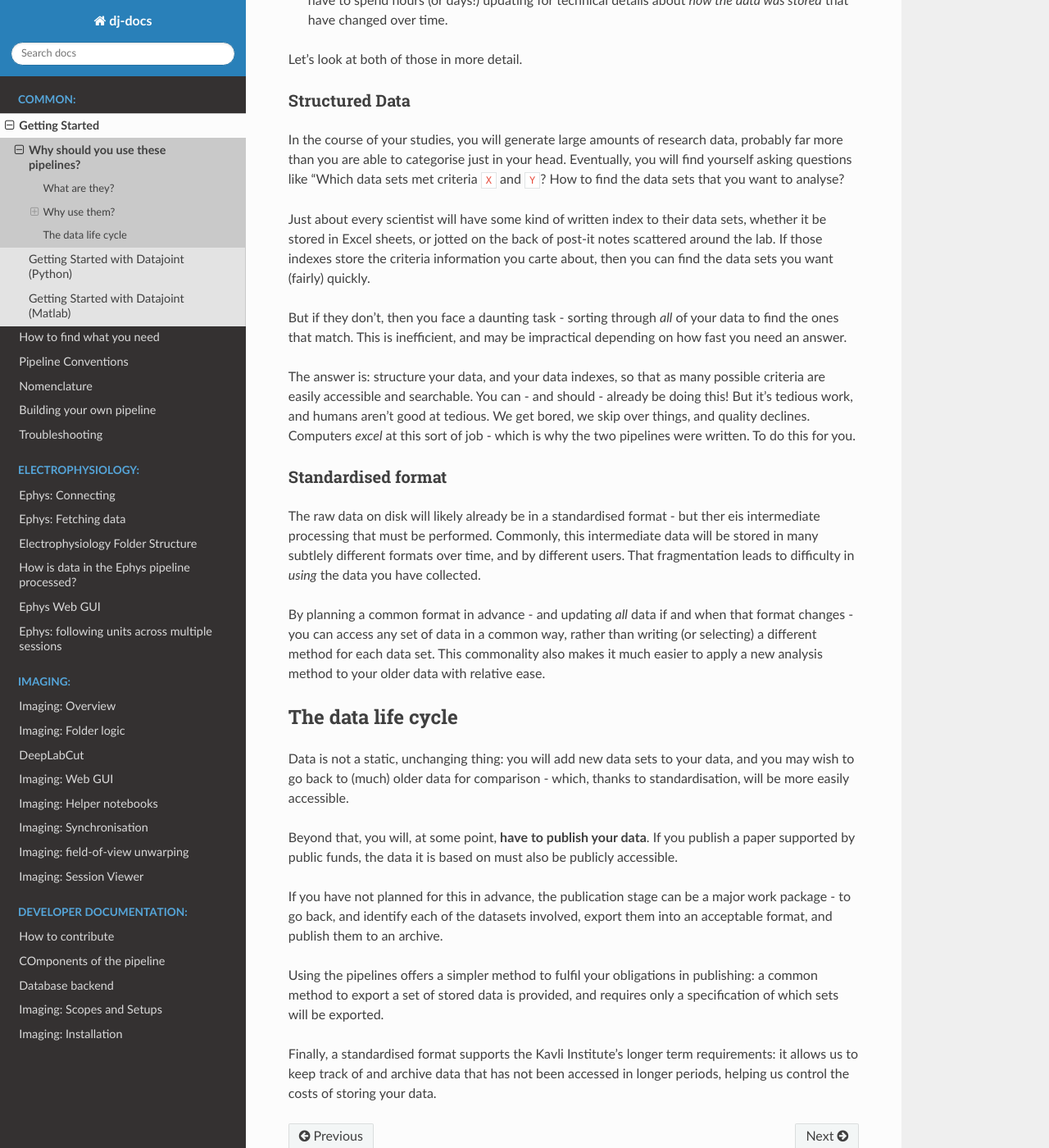
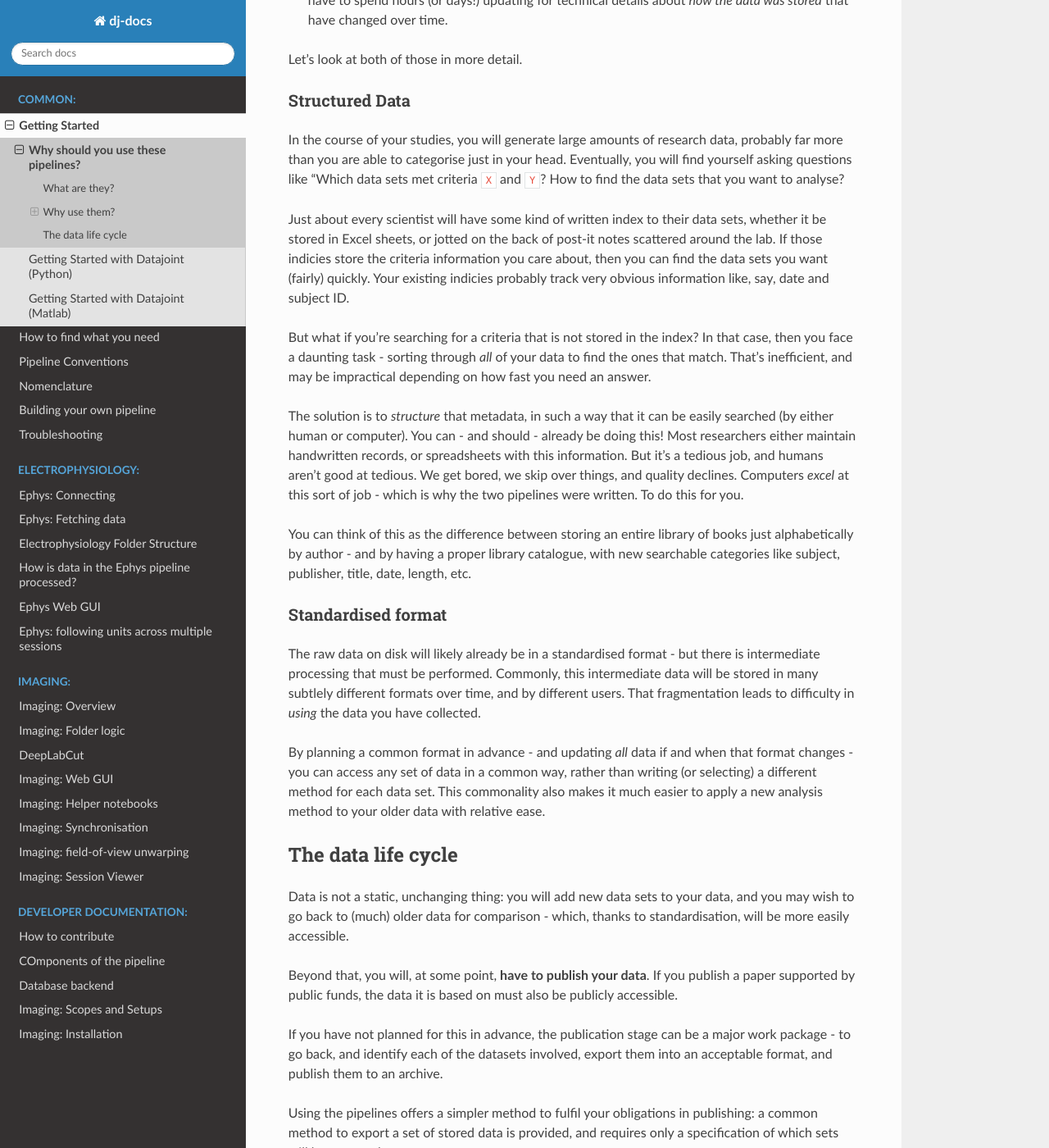
Before and after one commit to kavli-ntnu/dj-docs, a Sphinx documentation site: the page built from docs/common/getting_started/why.md, in a window 1280 px wide and 1400 px high, scrolled down 1627 px. Shown: the whole window at 82% size. Built offline with Sphinx 7.4.7 and the Read the Docs theme 2.0.0, drawn with Linux system fonts in a browser that asks for light colours.

Commit message:
Update why.md

```diff
--- a/docs/common/getting_started/why.md
+++ b/docs/common/getting_started/why.md
@@ -53,15 +53,18 @@
 
 In the course of your studies, you will generate large amounts of research data, probably far more than you are able to categorise just in your head. Eventually, you will find yourself asking questions like "Which data sets met criteria `X` and `Y`? How to find the data sets that you want to analyse?
 
-Just about every scientist will have some kind of written index to their data sets, whether it be stored in Excel sheets, or jotted on the back of post-it notes scattered around the lab. If those indexes store the criteria information you carte about, then you can find the data sets you want (fairly) quickly.
+Just about every scientist will have some kind of written index to their data sets, whether it be stored in Excel sheets, or jotted on the back of post-it notes scattered around the lab. If those indicies store the criteria information you care about, then you can find the data sets you want (fairly) quickly. Your existing indicies probably track very obvious information like, say, date and subject ID.
 
-But if they don't, then you face a daunting task - sorting through _all_ of your data to find the ones that match. This is inefficient, and may be impractical depending on how fast you need an answer.
+But what if you're searching for a criteria that is not stored in the index? In that case, then you face a daunting task - sorting through _all_ of your data to find the ones that match. That's inefficient, and may be impractical depending on how fast you need an answer.
 
-The answer is: structure your data, and your data indexes, so that as many possible criteria are easily accessible and searchable. You can - and should - already be doing this! But it's tedious work, and humans aren't good at tedious. We get bored, we skip over things, and quality declines. Computers _excel_ at this sort of job - which is why the two pipelines were written. To do this for you.
+The solution is to _structure_ that metadata, in such a way that it can be easily searched (by either human or computer). You can - and should - already be doing this! Most researchers either maintain handwritten records, or spreadsheets with this information. But it's a tedious job, and humans aren't good at tedious. We get bored, we skip over things, and quality declines. Computers _excel_ at this sort of job - which is why the two pipelines were written. To do this for you.
+
+You can think of this as the difference between storing an entire library of books just alphabetically by author - and by having a proper library catalogue, with new searchable categories like subject, publisher, title, date, length, etc.
+
 
 #### Standardised format
 
-The raw data on disk will likely already be in a standardised format - but ther eis intermediate processing that must be performed. Commonly, this intermediate data will be stored in many subtlely different formats over time, and by different users. That fragmentation leads to difficulty in _using_ the data you have collected.
+The raw data on disk will likely already be in a standardised format - but there is intermediate processing that must be performed. Commonly, this intermediate data will be stored in many subtlely different formats over time, and by different users. That fragmentation leads to difficulty in _using_ the data you have collected.
 
 By planning a common format in advance - and updating _all_ data if and when that format changes - you can access any set of data in a common way, rather than writing (or selecting) a different method for each data set. This commonality also makes it much easier to apply a new analysis method to your older data with relative ease.
 
```
